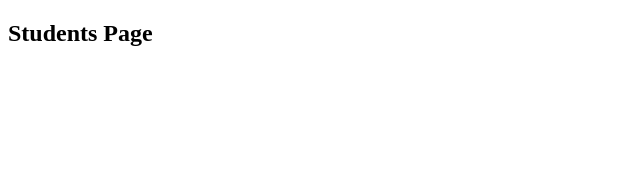
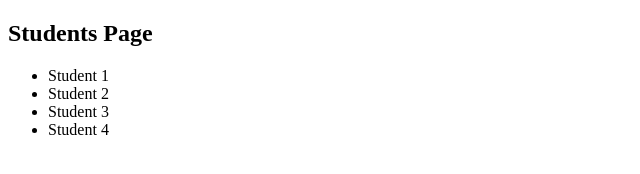
Before and after one commit to vedantbhavsar/sunbeam-website, a plain HTML site: page Students.html in a window 1280 px wide. Shown: the whole page, without its empty margins (0-640 px from the left). Drawn offline with Linux system fonts and the light colour scheme.

Commit message:
Students.html updated

```diff
--- a/Students.html
+++ b/Students.html
@@ -8,6 +8,12 @@
 <body>
 
     <h2>Students Page</h2>
+    <ul>
+        <li>Student 1</li>
+        <li>Student 2</li>
+        <li>Student 3</li>
+        <li>Student 4</li>
+    </ul>
 
 </body>
 </html>
```
